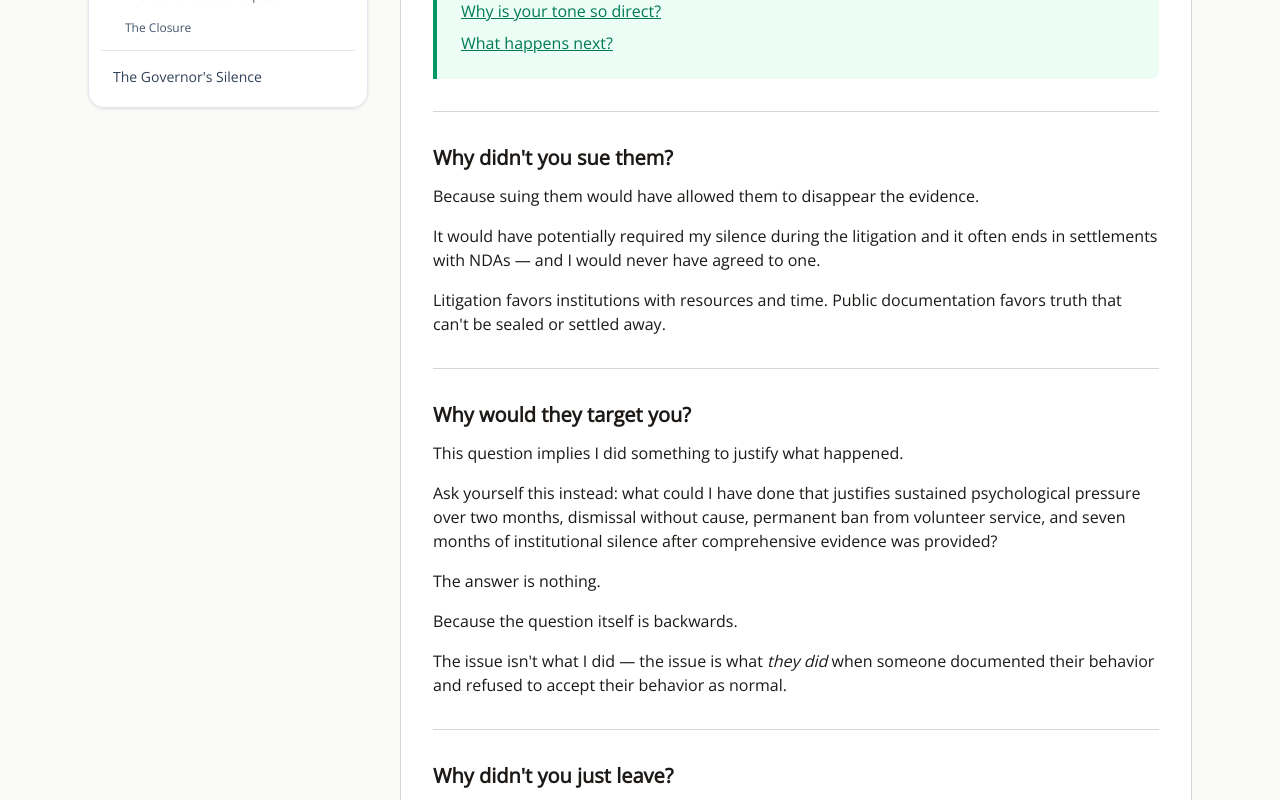
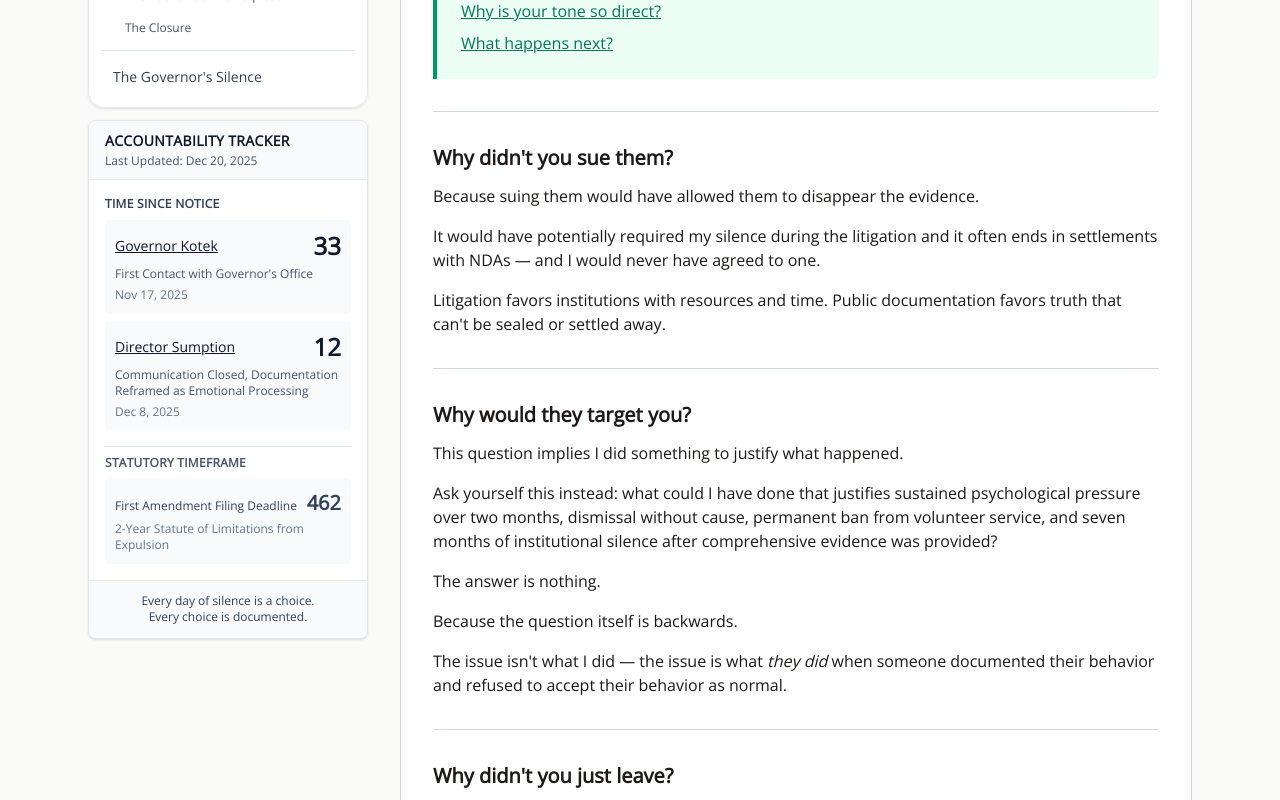
Before and after one commit to rswfire/rswfire.oprd, a Next.js app: page /faq in a window 1280 px wide. Shown: the part 740-1540 px from the top of the page. Built offline with nearby package versions, Linux system fonts and the light colour scheme.

Commit message:
Updated SilenceTracker.tsx

```diff
--- a/app/(archive)/layout.tsx
+++ b/app/(archive)/layout.tsx
@@ -10,7 +10,7 @@ export default function ArchiveLayout({
     return (
         <div className="mx-auto max-w-6xl px-4 sm:px-6 py-8">
             <div className="grid grid-cols-1 lg:grid-cols-[280px_1fr] gap-8">
-                <aside className="hidden lg:block">
+                <aside className="hidden lg:block mb-24">
                     <SectionNav sections={archiveSections} />
                 </aside>
                 <article className="min-w-0 max-w-6xl">
--- a/app/globals.css
+++ b/app/globals.css
@@ -25,26 +25,46 @@ body {
   font-family: Arial, Helvetica, sans-serif;
 }
 
-.mobile-menu-scroll::-webkit-scrollbar {
-  width: 6px;
+.sticky::-webkit-scrollbar {
+  width: 4px;
 }
 
-.mobile-menu-scroll::-webkit-scrollbar-track {
-  background: #f8fafc; /* slate-50 - barely visible */
-  border-radius: 3px;
+.sticky::-webkit-scrollbar-track {
+  background: transparent;
 }
 
-.mobile-menu-scroll::-webkit-scrollbar-thumb {
-  background: #cbd5e1; /* slate-300 - subtle gray */
-  border-radius: 3px;
+.sticky::-webkit-scrollbar-thumb {
+  background: #e2e8f0;
+  border-radius: 2px;
 }
 
-.mobile-menu-scroll::-webkit-scrollbar-thumb:hover {
-  background: #94a3b8; /* slate-400 - slightly darker on hover */
+.sticky::-webkit-scrollbar-thumb:hover {
+  background: #cbd5e1;
 }
 
-/* Firefox */
-.mobile-menu-scroll {
+.sticky {
   scrollbar-width: thin;
-  scrollbar-color: #cbd5e1 #f8fafc;
+  scrollbar-color: #e2e8f0 transparent;
 }
+
+.tracker-scroll::-webkit-scrollbar {
+  width: 4px;
+}
+
+.tracker-scroll::-webkit-scrollbar-track {
+  background: transparent;
+}
+
+.tracker-scroll::-webkit-scrollbar-thumb {
+  background: #e2e8f0;
+  border-radius: 2px;
+}
+
+.tracker-scroll::-webkit-scrollbar-thumb:hover {
+  background: #cbd5e1;
+}
+
+.tracker-scroll {
+  scrollbar-width: thin;
+  scrollbar-color: #e2e8f0 transparent;
+}
--- a/components/SectionNav.tsx
+++ b/components/SectionNav.tsx
@@ -5,6 +5,7 @@ import Link from "next/link";
 import { usePathname } from "next/navigation";
 import { useState } from "react";
 import Icon from "@/components/Icon";
+import SilenceTracker from "@/components/archive/SilenceTracker";
 
 type Section = {
     href: string;
@@ -19,6 +20,7 @@ export default function SectionNav({ sections }: { sections: Section[] }) {
 
     return (
         <>
+            {/* MOBILE NAV */}
             <div className="lg:hidden mb-6">
                 <button
                     onClick={() => setMobileNavOpen(!mobileNavOpen)}
@@ -29,7 +31,8 @@ export default function SectionNav({ sections }: { sections: Section[] }) {
                 </button>
 
                 {mobileNavOpen && (
-                    <nav className="mt-2 rounded-lg border border-slate-200 bg-white shadow-sm p-3">
+                    <div className="mt-2 space-y-3">
+                        <nav className="rounded-lg border border-slate-200 bg-white shadow-sm p-3">
                             <ul className="space-y-1">
                                 {sections.map((s) => {
                                     if (s.separator) {
@@ -41,7 +44,6 @@ export default function SectionNav({ sections }: { sections: Section[] }) {
                                     }
 
                                     const hasActiveSubsection = s.subsections?.some(sub => pathname === sub.href);
-
                                     const active = s.href === "/"
                                         ? pathname === "/"
                                         : pathname === s.href || pathname.startsWith(s.href + "/") || hasActiveSubsection;
@@ -87,6 +89,9 @@ export default function SectionNav({ sections }: { sections: Section[] }) {
                                 })}
                             </ul>
                         </nav>
+
+                        <SilenceTracker />
+                    </div>
                 )}
             </div>
 
@@ -103,7 +108,6 @@ export default function SectionNav({ sections }: { sections: Section[] }) {
                             }
 
                             const hasActiveSubsection = s.subsections?.some(sub => pathname === sub.href);
-
                             const active = s.href === "/"
                                 ? pathname === "/"
                                 : pathname === s.href || pathname.startsWith(s.href + "/") || hasActiveSubsection;
@@ -147,6 +151,8 @@ export default function SectionNav({ sections }: { sections: Section[] }) {
                         })}
                     </ul>
                 </nav>
+
+                <SilenceTracker />
             </div>
         </>
     );
--- /dev/null
+++ b/components/archive/SilenceTracker.tsx
@@ -0,0 +1,166 @@
+// components/archive/SilenceTracker.tsx
+"use client";
+
+import { useEffect, useState } from 'react';
+import Link from 'next/link';
+
+interface TrackedEvent {
+    label: string;
+    date: string;
+    context?: string;
+    link?: string;
+}
+
+interface LegalDeadline {
+    label: string;
+    date: string;
+    statute?: string;
+}
+
+const SILENCE_EVENTS: TrackedEvent[] = [
+    {
+        label: "Governor Kotek",
+        date: "2025-11-17",
+        context: "First Contact with Governor's Office",
+        link: "/governor-kotek"
+    },
+    {
+        label: "Director Sumption",
+        date: "2025-12-08",
+        context: "Communication Closed, Documentation Reframed as Emotional Processing",
+        link: "/lisa-sumption"
+    }
+];
+
+const LEGAL_DEADLINE: LegalDeadline = {
+    label: "First Amendment Filing Deadline",
+    date: "2027-03-27",
+    statute: "2-Year Statute of Limitations from Expulsion"
+};
+
+
+function calculateDaysSince(dateString: string): number {
+    const targetDate = new Date(dateString);
+    const today = new Date();
+    const diffTime = Math.abs(today.getTime() - targetDate.getTime());
+    return Math.floor(diffTime / (1000 * 60 * 60 * 24));
+}
+
+function calculateDaysUntil(dateString: string): number {
+    const targetDate = new Date(dateString);
+    const today = new Date();
+    const diffTime = targetDate.getTime() - today.getTime();
+    return Math.ceil(diffTime / (1000 * 60 * 60 * 24));
+}
+
+export default function SilenceTracker() {
+    const [mounted, setMounted] = useState(false);
+
+    useEffect(() => {
+        setMounted(true);
+    }, []);
+
+    if (!mounted) {
+        return (
+            <div className="w-full p-4 rounded-lg bg-slate-50 border border-slate-200">
+                <div className="text-center text-sm text-slate-500">Loading...</div>
+            </div>
+        );
+    }
+
+    const today = new Date();
+    const formattedDate = today.toLocaleDateString('en-US', {
+        month: 'short',
+        day: 'numeric',
+        year: 'numeric'
+    });
+
+    return (
+        <div className="w-full rounded-lg bg-white border border-slate-200 shadow-sm overflow-hidden">
+
+            {/* HEADER */}
+            <div className="bg-slate-50 px-4 py-2.5 border-b border-slate-200">
+                <div className="text-sm font-bold text-slate-900 uppercase tracking-wide">
+                    Accountability Tracker
+                </div>
+                <div className="text-xs text-slate-600 mt-0.5">
+                    Last Updated: {formattedDate}
+                </div>
+            </div>
+
+            <div className="p-4 space-y-4">
+
+                <div>
+                    <h3 className="text-xs font-semibold text-slate-700 mb-2 uppercase tracking-wide">
+                        Time Since Notice
+                    </h3>
+                    <div className="space-y-2">
+                        {SILENCE_EVENTS.map((event, index) => {
+                            const days = calculateDaysSince(event.date);
+                            return (
+                                <div key={index} className="bg-slate-50 p-2.5 rounded">
+                                    <div className="flex justify-between items-center mb-1">
+                                        {event.link ? (
+                                            <Link
+                                                href={event.link}
+                                                className="text-sm font-medium text-slate-900 hover:text-emerald-700 underline"
+                                            >
+                                                {event.label}
+                                            </Link>
+                                        ) : (
+                                            <div className="text-sm font-medium text-slate-900">
+                                                {event.label}
+                                            </div>
+                                        )}
+                                        <div className="text-2xl font-bold text-slate-900 tabular-nums">
+                                            {days}
+                                        </div>
+                                    </div>
+                                    {event.context && (
+                                        <div className="text-xs text-slate-600 leading-snug">
+                                            {event.context}
+                                        </div>
+                                    )}
+                                    <div className="text-xs text-slate-500 mt-1">
+                                        {new Date(event.date).toLocaleDateString('en-US', {
+                                            month: 'short',
+                                            day: 'numeric',
+                                            year: 'numeric'
+                                        })}
+                                    </div>
+                                </div>
+                            );
+                        })}
+                    </div>
+                </div>
+
+                <div className="pt-2 border-t border-slate-200">
+                    <h3 className="text-xs font-semibold text-slate-600 mb-2 uppercase tracking-wide">
+                        Statutory Timeframe
+                    </h3>
+                    <div className="bg-slate-50 p-2.5 rounded">
+                        <div className="flex justify-between items-baseline mb-1">
+                            <div className="text-xs font-medium text-slate-700 leading-snug pr-2">
+                                {LEGAL_DEADLINE.label}
+                            </div>
+                            <div className="text-xl font-semibold text-slate-700 tabular-nums">
+                                {calculateDaysUntil(LEGAL_DEADLINE.date)}
+                            </div>
+                        </div>
+                        {LEGAL_DEADLINE.statute && (
+                            <div className="text-xs text-slate-500 leading-snug mt-1">
+                                {LEGAL_DEADLINE.statute}
+                            </div>
+                        )}
+                    </div>
+                </div>
+            </div>
+
+            <div className="bg-slate-50 px-4 py-3 border-t border-slate-200">
+                <div className="text-xs text-slate-700 text-center leading-snug">
+                    Every day of silence is a choice.<br/>Every choice is documented.
+                </div>
+            </div>
+        </div>
+    );
+}
```
Lines whose indentation alone changed are shown as unchanged.
